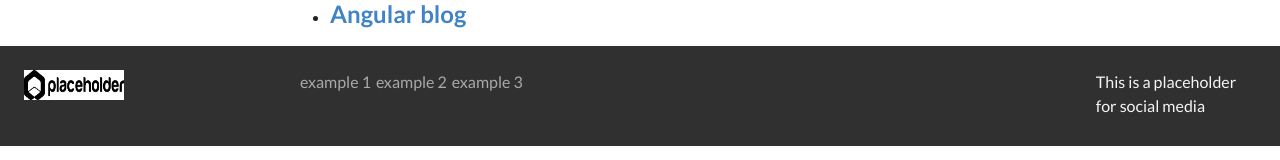
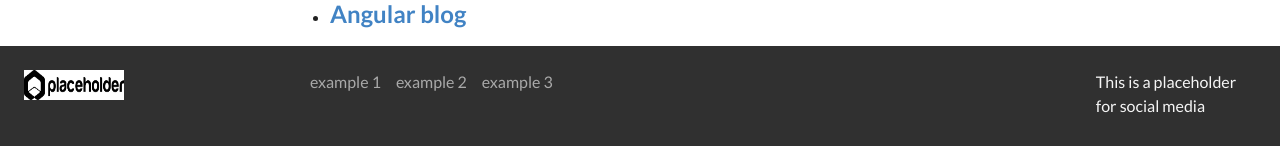
Before and after one commit to JaredHook/techDraft, an Angular app in the folder angular-techDraft/: page / in a window 1280 px wide. Shown: the part 584-744 px from the top of the page. Built offline with nearby package versions, Linux system fonts and the light colour scheme.

Commit message:
Change spacing on the list buttons

```diff
--- a/angular-techDraft/src/app/footer/footer.component.css
+++ b/angular-techDraft/src/app/footer/footer.component.css
@@ -53,7 +53,7 @@ ul {
 li {
   color: darkgrey;
   float: left;
-  padding-left: 5px;
+  padding-left: 15px;
 }
 
 a:link, a:visited {
```
